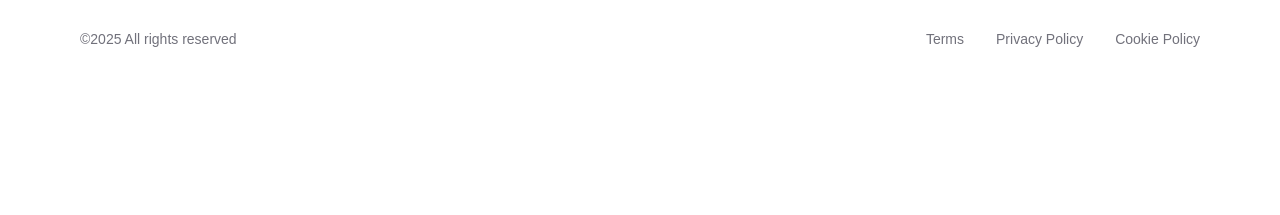
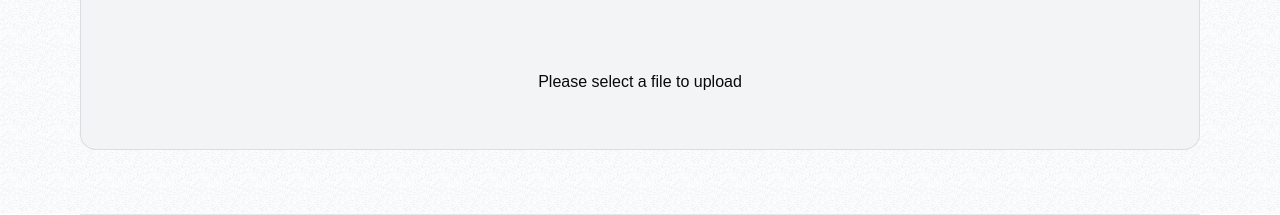
Before and after one commit to Graftwerx/casewise, a Next.js app: page /configure/upload in a window 1280 px wide. Shown: the part 972-1187 px from the top of the page. Before the commit the page ends 1051 px from the top, so only its background shows below. Built offline with nearby package versions, Linux system fonts and the light colour scheme; no server answers; a web font is replaced by a local one.

Commit message:
stle upload page

```diff
--- a/src/app/configure/upload/page.tsx
+++ b/src/app/configure/upload/page.tsx
@@ -1,6 +1,7 @@
 "use client";
 
 import { UploadButton } from "@/lib/uploadthing";
+import { cn } from "@/lib/utils";
 import { useRouter } from "next/navigation";
 import { useState, startTransition } from "react";
 
@@ -9,8 +10,14 @@ export default function Home() {
   const [uploadProgress, setUploadProgress] = useState<number | null>(null);
 
   return (
+    <div
+      className={cn(
+        "relative h-full flex-1 my-16 w-full rounded-2xl bg-gray-100 p-2 ring-1 ring-inset ring-gray-900/10 lg:rounded-2xl flex justify-center flex-col items-center"
+      )}
+    >
       <main className="flex min-h-screen flex-col items-center justify-center p-24 gap-6">
         <UploadButton
+          className="bg-gray-300 rounded-2xl p-2"
           endpoint="imageUploader"
           input={{}} // required, even if empty
           onUploadProgress={(progress) => {
@@ -37,5 +44,9 @@ export default function Home() {
           <p className="text-sm text-gray-500">Uploading: {uploadProgress}%</p>
         )}
       </main>
+      <div className="mb-12 mx-auto">
+        <p>Please select a file to upload</p>
+      </div>
+    </div>
   );
 }
--- a/src/lib/utils.ts
+++ b/src/lib/utils.ts
@@ -40,6 +40,6 @@ export function constructMetadata({
       images:[image]
     },
     icons,
-    metadataBase: new URL('https://casewise-pied.vercel.app')
+    metadataBase: new URL('https://casewise-pied.vercel.app/')
   }
 }
```
Lines whose indentation alone changed are shown as unchanged.
